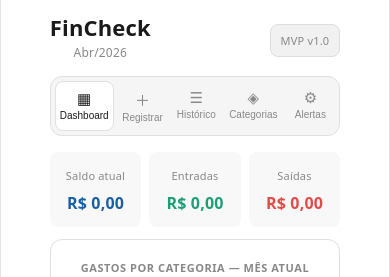
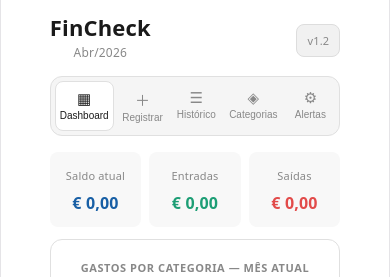
Before and after one commit to lestosol-glitch/fincheck, a React (Vite) app: page / in a window 390 px wide. Shown: the top 277 px of the page. Built offline with nearby package versions, Linux system fonts and the light colour scheme.

Commit message:
v1.2 - euros, teclado numerico, tela fixa mobile

```diff
--- a/index.html
+++ b/index.html
@@ -1,10 +1,30 @@
 <!doctype html>
-<html lang="en">
+<html lang="pt">
   <head>
     <meta charset="UTF-8" />
-    <link rel="icon" type="image/svg+xml" href="/favicon.svg" />
-    <meta name="viewport" content="width=device-width, initial-scale=1.0" />
-    <title>fincheck</title>
+    <link rel="icon" type="image/svg+xml" href="/vite.svg" />
+
+    <!-- VIEWPORT FIXO: impede zoom automático e mantém tela estável no mobile -->
+    <meta name="viewport" content="width=device-width, initial-scale=1.0, maximum-scale=1.0, user-scalable=no" />
+
+    <!-- PWA: aparece como app na tela inicial do iPhone -->
+    <meta name="apple-mobile-web-app-capable" content="yes" />
+    <meta name="apple-mobile-web-app-status-bar-style" content="default" />
+    <meta name="apple-mobile-web-app-title" content="FinCheck" />
+
+    <title>FinCheck</title>
+
+    <style>
+      /* Evita scroll horizontal e zoom indesejado */
+      * { box-sizing: border-box; }
+      html, body {
+        margin: 0;
+        padding: 0;
+        width: 100%;
+        overflow-x: hidden;
+        -webkit-text-size-adjust: 100%; /* impede iOS de aumentar fonte ao girar tela */
+      }
+    </style>
   </head>
   <body>
     <div id="root"></div>
--- a/src/App.jsx
+++ b/src/App.jsx
@@ -29,7 +29,7 @@ function saveData(d) {
 }
 
 function fmt(n) {
-  return "R$ " + Number(n).toLocaleString("pt-BR", { minimumFractionDigits: 2, maximumFractionDigits: 2 });
+  return "€ " + Number(n).toLocaleString("pt-PT", { minimumFractionDigits: 2, maximumFractionDigits: 2 });
 }
 
 function todayStr() {
@@ -80,7 +80,7 @@ export default function App() {
           <div style={styles.appTitle}>FinCheck</div>
           <div style={styles.appSub}>{monthLabel(currentMonthKey())}</div>
         </div>
-        <div style={styles.badge}>MVP v1.0</div>
+        <div style={styles.badge}>v1.2</div>
       </div>
 
       {/* NAV */}
@@ -251,8 +251,8 @@ function AddTransaction({ data, updateData }) {
       {/* GRID */}
       <div style={styles.formGrid}>
         <div style={styles.formGroup}>
-          <label style={styles.label}>Valor (R$)</label>
-          <input style={styles.input} type="number" placeholder="0,00" min="0" step="0.01" value={value} onChange={e => setValue(e.target.value)} />
+          <label style={styles.label}>Valor (€)</label>
+          <input style={styles.input} type="number" inputMode="decimal" placeholder="0,00" min="0" step="0.01" value={value} onChange={e => setValue(e.target.value)} />
         </div>
         <div style={styles.formGroup}>
           <label style={styles.label}>Data</label>
@@ -397,7 +397,7 @@ function Settings({ data, updateData }) {
           <div style={styles.settingsLabel}>Limite de gastos mensais</div>
           <div style={styles.settingsDesc}>Alerta quando saídas ultrapassarem esse valor</div>
         </div>
-        <input style={{ ...styles.input, width: 130 }} type="number" placeholder="Ex: 2000" min="0" value={limitVal} onChange={e => setLimitVal(e.target.value)} />
+        <input style={{ ...styles.input, width: 130 }} type="number" inputMode="decimal" placeholder="Ex: 2000" min="0" value={limitVal} onChange={e => setLimitVal(e.target.value)} />
       </div>
 
       <div style={styles.settingsRow}>
@@ -457,7 +457,7 @@ function TxItem({ tx, onDelete }) {
 // ESTILOS
 // ============================================================
 const styles = {
-  app: { maxWidth: 680, margin: "0 auto", padding: "16px 12px", fontFamily: "system-ui, sans-serif", fontSize: 14, color: "#1a1a1a" },
+  app: { maxWidth: 680, margin: "0 auto", padding: "16px 12px", fontFamily: "system-ui, sans-serif", fontSize: 14, color: "#1a1a1a", overflowX: "hidden" },
   header: { display: "flex", alignItems: "center", justifyContent: "space-between", marginBottom: 12 },
   appTitle: { fontSize: 22, fontWeight: 600 },
   appSub: { fontSize: 12, color: "#888", marginTop: 2 },
```
